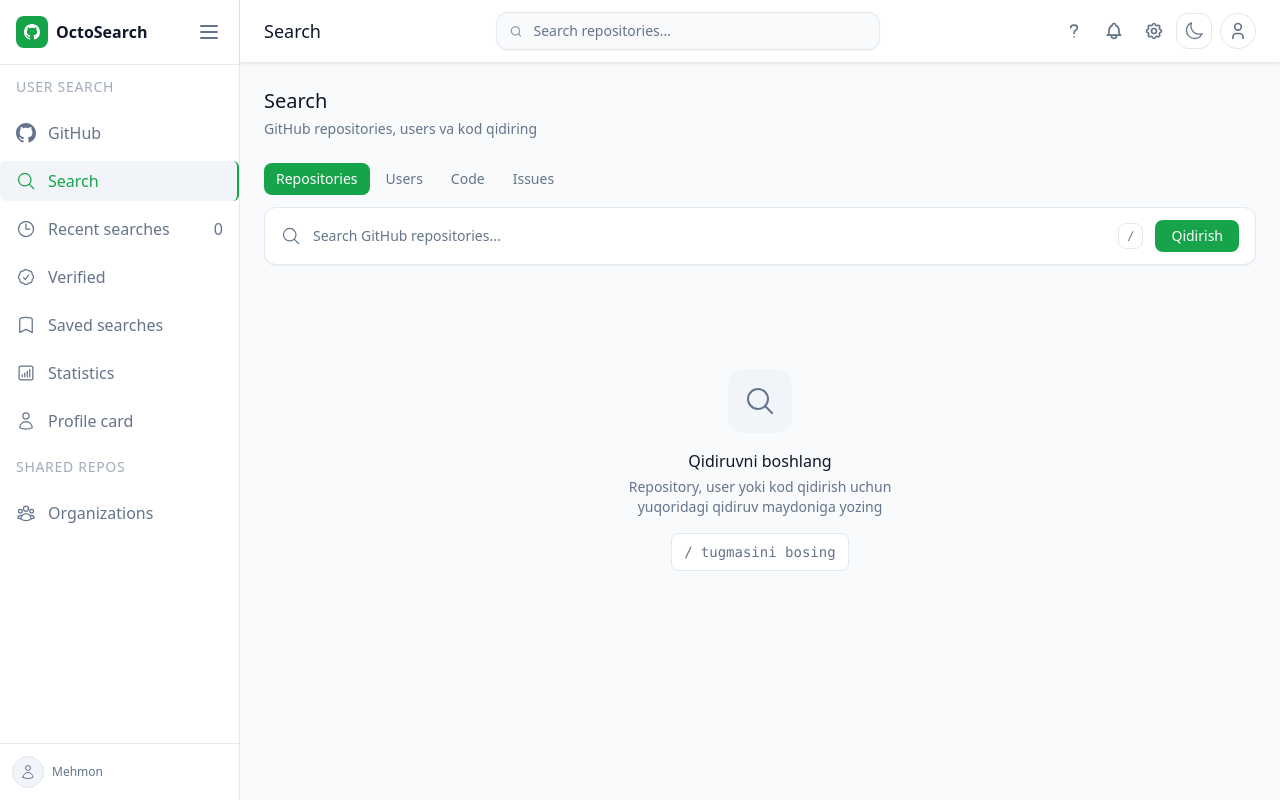
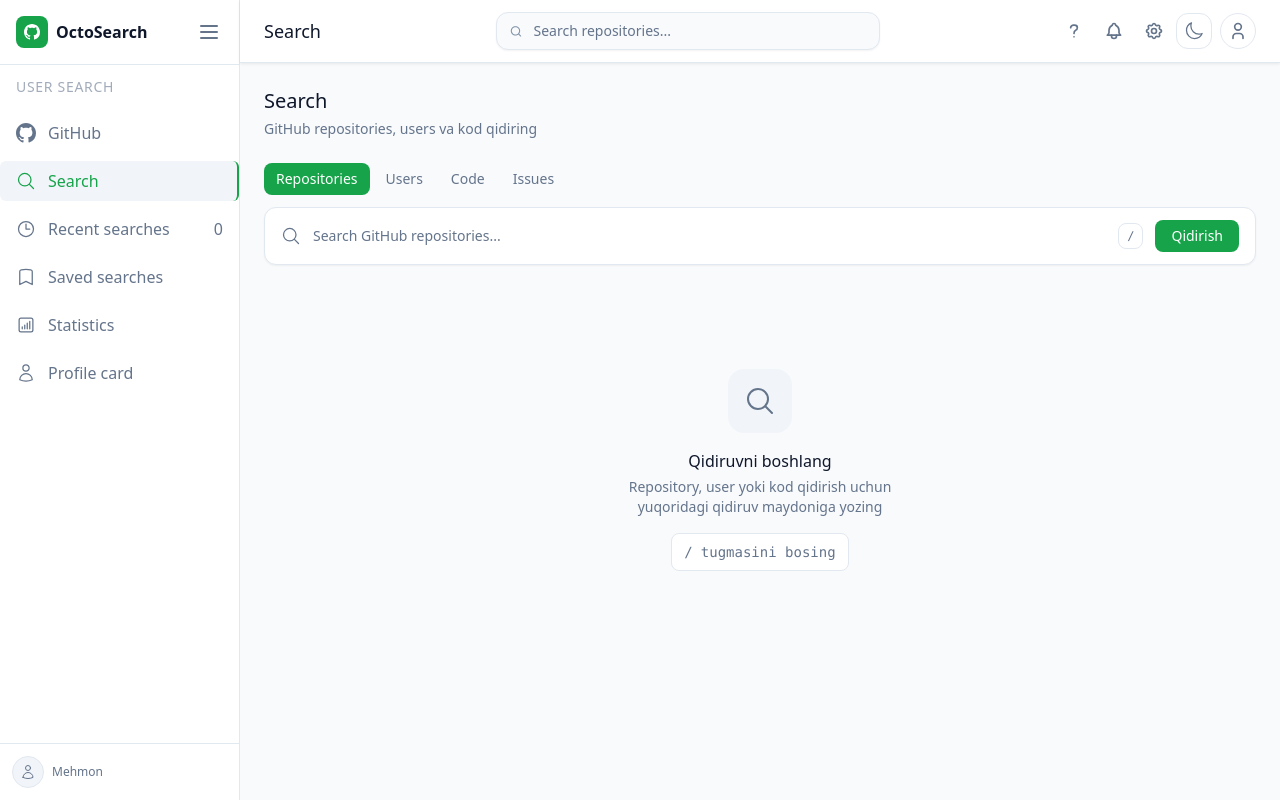
Before and after one commit to Ozodbekmirzohidov/octoSearch, a Next.js app: page /search in a window 1280 px wide. Built offline with nearby package versions, Linux system fonts and the light colour scheme; no server answers.

Commit message:
fix: del org /sidebar

```diff
--- a/components/Sidebar/Sidebar.tsx
+++ b/components/Sidebar/Sidebar.tsx
@@ -83,25 +83,6 @@
           badge: recentSearches?.length || 0,
         },
         {
-          label: "Verified",
-          href: "/search?q=verified&type=users",
-          icon: (
-            <svg
-              viewBox="0 0 24 24"
-              fill="none"
-              stroke="currentColor"
-              strokeWidth={1.5}
-              className="w-5 h-5"
-            >
-              <path
-                strokeLinecap="round"
-                strokeLinejoin="round"
-                d="M9 12.75 11.25 15 15 9.75M21 12c0 1.268-.63 2.39-1.593 3.068a3.745 3.745 0 0 1-1.043 3.296 3.745 3.745 0 0 1-3.296 1.043A3.745 3.745 0 0 1 12 21c-1.268 0-2.39-.63-3.068-1.593a3.746 3.746 0 0 1-3.296-1.043 3.745 3.745 0 0 1-1.043-3.296A3.745 3.745 0 0 1 3 12c0-1.268.63-2.39 1.593-3.068a3.745 3.745 0 0 1 1.043-3.296 3.746 3.746 0 0 1 3.296-1.043A3.746 3.746 0 0 1 12 3c1.268 0 2.39.63 3.068 1.593a3.746 3.746 0 0 1 3.296 1.043 3.746 3.746 0 0 1 1.043 3.296A3.745 3.745 0 0 1 21 12Z"
-              />
-            </svg>
-          ),
-        },
-        {
           label: "Saved searches",
           href: "/saved",
           icon: (
@@ -154,30 +135,6 @@
                 strokeLinecap="round"
                 strokeLinejoin="round"
                 d="M15.75 6a3.75 3.75 0 1 1-7.5 0 3.75 3.75 0 0 1 7.5 0ZM4.501 20.118a7.5 7.5 0 0 1 14.998 0A17.933 17.933 0 0 1 12 21.75c-2.676 0-5.216-.584-7.499-1.632Z"
-              />
-            </svg>
-          ),
-        },
-      ],
-    },
-    {
-      label: "Shared repos",
-      items: [
-        {
-          label: "Organizations",
-          href: "/search?q=org&type=users",
-          icon: (
-            <svg
-              viewBox="0 0 24 24"
-              fill="none"
-              stroke="currentColor"
-              strokeWidth={1.5}
-              className="w-5 h-5"
-            >
-              <path
-                strokeLinecap="round"
-                strokeLinejoin="round"
-                d="M18 18.72a9.094 9.094 0 0 0 3.741-.479 3 3 0 0 0-4.682-2.72m.94 3.198.001.031c0 .225-.012.447-.037.666A11.944 11.944 0 0 1 12 21c-2.17 0-4.207-.576-5.963-1.584A6.062 6.062 0 0 1 6 18.719m12 0a5.971 5.971 0 0 0-.941-3.197m0 0A5.995 5.995 0 0 0 12 12.75a5.995 5.995 0 0 0-5.058 2.772m0 0a3 3 0 0 0-4.681 2.72 8.986 8.986 0 0 0 3.74.477m.94-3.197a5.971 5.971 0 0 0-.94 3.197M15 6.75a3 3 0 1 1-6 0 3 3 0 0 1 6 0Zm6 3a2.25 2.25 0 1 1-4.5 0 2.25 2.25 0 0 1 4.5 0Zm-13.5 0a2.25 2.25 0 1 1-4.5 0 2.25 2.25 0 0 1 4.5 0Z"
               />
             </svg>
           ),
```
